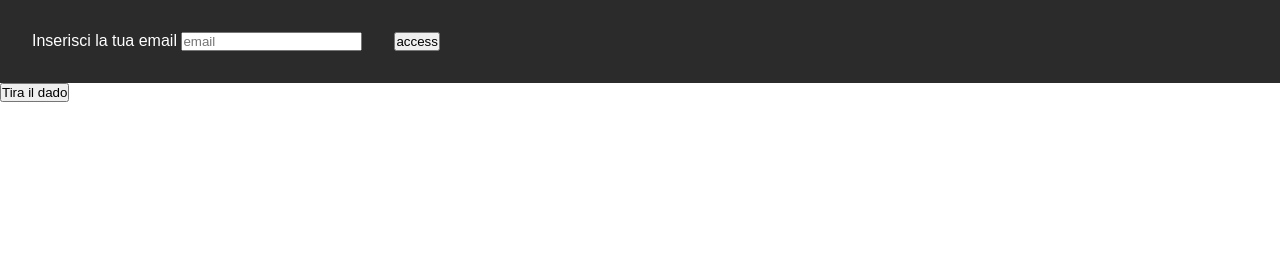
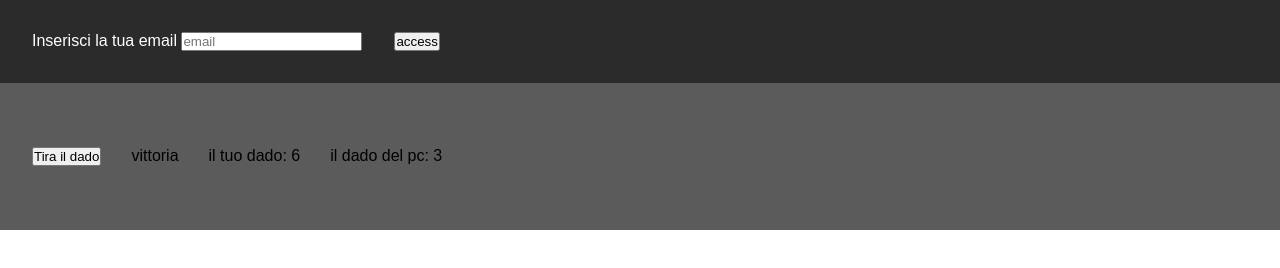
Before and after one commit to giovannitamburini/js-mail-dadi, a plain HTML site: page index.html in a window 1280 px wide. Both pictures are taken after a click on the button "Tira il dado". Drawn offline with Linux system fonts and the light colour scheme.

Commit message:
completed ex 1 & ex 2

```diff
--- a/css/style.css
+++ b/css/style.css
@@ -22,3 +22,18 @@
 
     padding: 3px;
 }
+
+/* -----------------------
+SECONDO ESERCIZIO
+-------------------------- */
+
+#containerDice {
+
+    display: flex;
+    flex-wrap: wrap;
+    align-items: start;
+    gap: 30px;
+
+    padding: 4em 2em;
+    background-color: #5b5b5b;
+}
--- a/index.html
+++ b/index.html
@@ -24,8 +24,12 @@
     <div id="containerDice">
         <button type="button" id="rollDice">Tira il dado</button>
 
-        <img src="" alt="" id="rollUser">
-        <img src="" alt="" id="rollPc">
+        <div id="outCome">
+        </div>
+
+        <div id="diceResultUser"></div>
+        <div id="diceResultPc"></div>
+
 
     </div>
 
--- a/js/script.js
+++ b/js/script.js
@@ -117,20 +117,39 @@ rollDiceEl.addEventListener('click', function () {
     let diceUser = (Math.random() * 6).toFixed(0);
     let dicePc = (Math.random() * 6).toFixed(0);
 
-    console.log (diceUser);
-    console.log (dicePc);
+    let outComeEl = document.getElementById('outCome')
+    let diceResultUserEl = document.getElementById('diceResultUser')
+    let diceResultPcEl = document.getElementById('diceResultPc')
+
+
+    // console.log (diceUser);
+    // console.log (dicePc);
 
     if (diceUser > dicePc) {
 
-        console.log("vittoria")
+        // console.log("vittoria")
+
+        outComeEl.innerHTML = "vittoria"
+        diceResultUserEl.innerHTML = "il tuo dado: " + diceUser;
+        diceResultPcEl.innerHTML = "il dado del pc: " + dicePc;
+
 
     } else if (diceUser == dicePc) {
 
-        console.log("pareggio")
+        // console.log("pareggio")
+
+        outComeEl.innerHTML = "pareggio"
+        diceResultUserEl.innerHTML = "il tuo dado: " + diceUser;
+        diceResultPcEl.innerHTML = "il dado del pc: " + dicePc;
+
 
     } else {
 
-        console.log("sconfitta")
+        // console.log("sconfitta")
+
+        outComeEl.innerHTML = "sconfitta"
+        diceResultUserEl.innerHTML = "il tuo dado: " + diceUser;
+        diceResultPcEl.innerHTML = "il dado del pc: " + dicePc;
 
     }
 })
```
